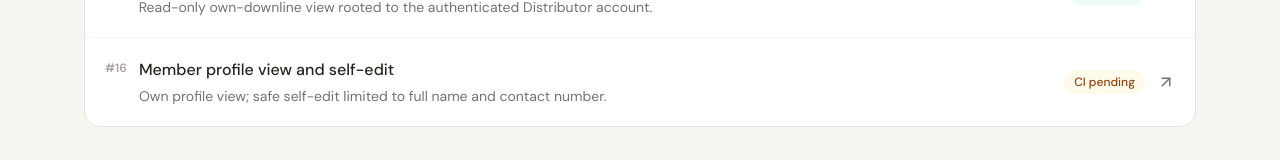
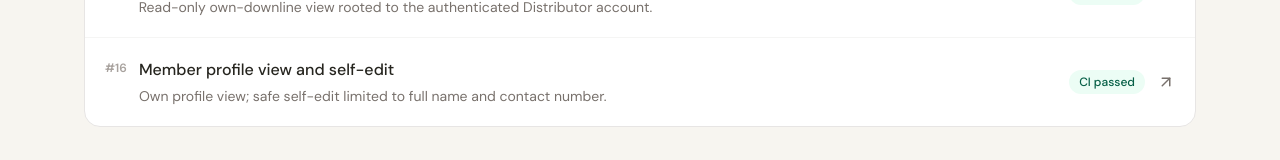
Before and after one commit to amanahoperationsdept-beep/Amanah-unilevel-system, a Next.js app: page /project-progress in a window 1280 px wide. Shown: the part 2594-2754 px from the top of the page. Built offline with nearby package versions, Linux system fonts and the light colour scheme; a web font is replaced by a local one.

Commit message:
Update member profile CI status on dashboard

```diff
--- a/src/app/project-progress/page.tsx
+++ b/src/app/project-progress/page.tsx
@@ -16,7 +16,7 @@ const pullRequests = [
   { n: 12, title: "Admin commission audit view", status: "CI passed", href: "https://github.com/amanahoperationsdept-beep/Amanah-unilevel-system/pull/12", detail: "Read-only commission record inspection." },
   { n: 13, title: "Admin live product pricing", status: "CI passed", href: "https://github.com/amanahoperationsdept-beep/Amanah-unilevel-system/pull/13", detail: "Live catalog price and stored PV reference, read-only." },
   { n: 15, title: "Distributor personal genealogy", status: "CI passed", href: "https://github.com/amanahoperationsdept-beep/Amanah-unilevel-system/pull/15", detail: "Read-only own-downline view rooted to the authenticated Distributor account." },
-  { n: 16, title: "Member profile view and self-edit", status: "CI pending", href: "https://github.com/amanahoperationsdept-beep/Amanah-unilevel-system/pull/16", detail: "Own profile view; safe self-edit limited to full name and contact number." }
+  { n: 16, title: "Member profile view and self-edit", status: "CI passed", href: "https://github.com/amanahoperationsdept-beep/Amanah-unilevel-system/pull/16", detail: "Own profile view; safe self-edit limited to full name and contact number." }
 ];
 
 const phases = [
```
